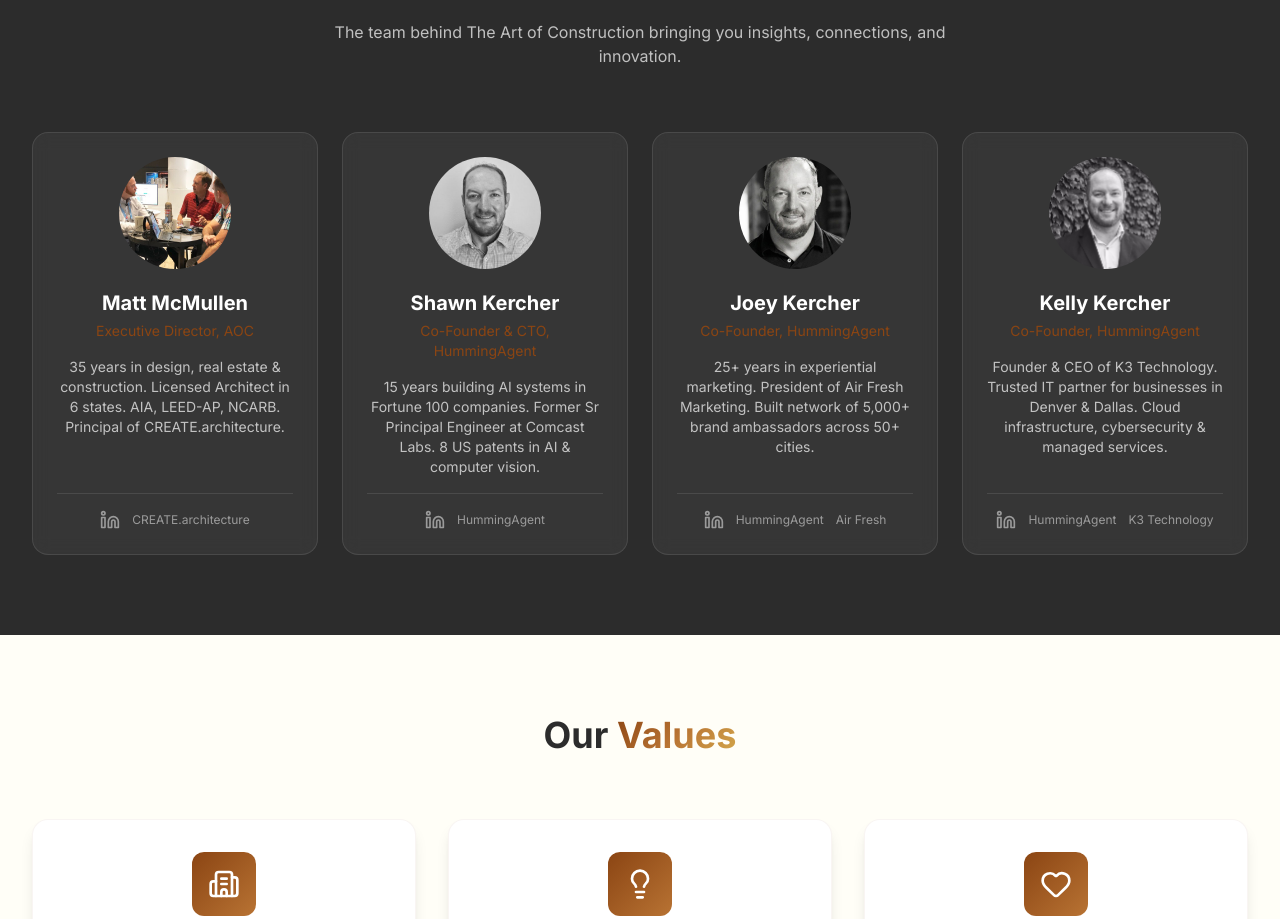
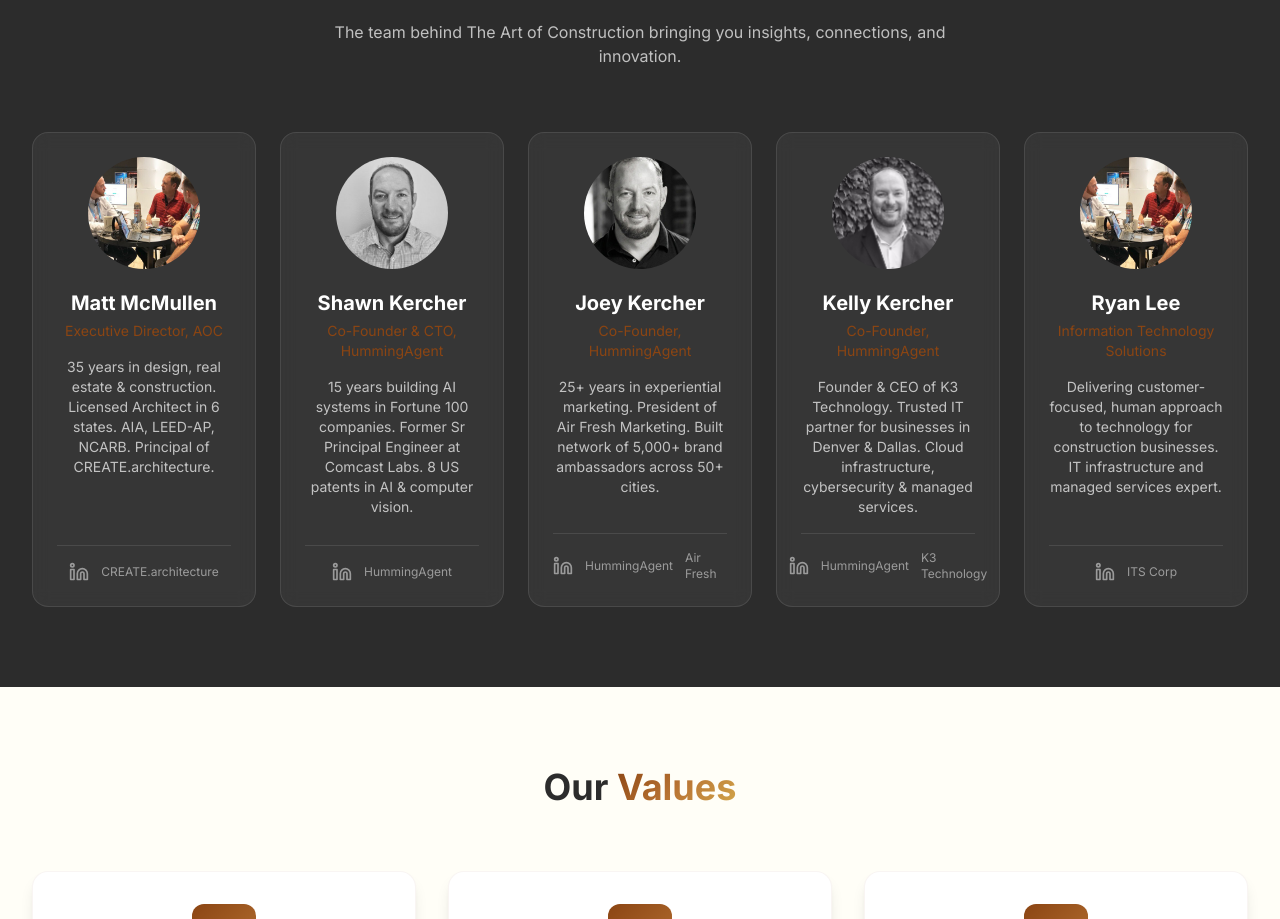
Before and after one commit to HummingAgent/aoc-website, a Next.js app: page /about in a window 1280 px wide. Shown: the part 3465-4384 px from the top of the page. Built offline with nearby package versions, Linux system fonts and the light colour scheme; a web font is replaced by a local one.

Commit message:
Add Ryan Lee to Leaders of the Tribe section
- Added Ryan Lee (Information Technology Solutions) after Kelly
- Updated grid to 5 columns for large screens
- Placeholder photo - need real headshot from Devon

Per Devon's request

```diff
--- a/src/app/about/page.tsx
+++ b/src/app/about/page.tsx
@@ -407,7 +407,7 @@
             </p>
           </motion.div>
 
-          <div className="grid md:grid-cols-2 lg:grid-cols-4 gap-6">
+          <div className="grid md:grid-cols-2 lg:grid-cols-3 xl:grid-cols-5 gap-6">
             {/* Matt McMullen */}
             <motion.div
               initial={{ opacity: 0, y: 20 }}
@@ -538,6 +538,38 @@
                 </a>
                 <a href="https://k3techs.com" target="_blank" rel="noopener noreferrer" className="text-white/50 hover:text-rust transition-colors text-xs">
                   K3 Technology
+                </a>
+              </div>
+            </motion.div>
+
+            {/* Ryan Lee */}
+            <motion.div
+              initial={{ opacity: 0, y: 20 }}
+              whileInView={{ opacity: 1, y: 0 }}
+              transition={{ duration: 0.6, delay: 0.5 }}
+              viewport={{ once: true }}
+              className="bg-white/5 rounded-2xl p-6 backdrop-blur-sm border border-white/10 flex flex-col"
+            >
+              <div className="w-28 h-28 mx-auto mb-5 rounded-full overflow-hidden">
+                <Image
+                  src="/images/leaders/ryan-lee.jpg"
+                  alt="Ryan Lee"
+                  width={112}
+                  height={112}
+                  className="w-full h-full object-cover"
+                />
+              </div>
+              <h3 className="text-xl font-bold text-white text-center mb-1">Ryan Lee</h3>
+              <p className="text-rust text-sm text-center mb-4">Information Technology Solutions</p>
+              <p className="text-white/70 text-sm text-center flex-grow">
+                Delivering customer-focused, human approach to technology for construction businesses. IT infrastructure and managed services expert.
+              </p>
+              <div className="flex justify-center items-center gap-3 mt-4 pt-4 border-t border-white/10">
+                <a href="https://www.linkedin.com/in/ryan-lee-31351313b/" target="_blank" rel="noopener noreferrer" className="text-white/50 hover:text-rust transition-colors">
+                  <Linkedin className="w-5 h-5" />
+                </a>
+                <a href="https://itsolutionsco.com" target="_blank" rel="noopener noreferrer" className="text-white/50 hover:text-rust transition-colors text-xs">
+                  ITS Corp
                 </a>
               </div>
             </motion.div>
```
Also changed, not shown: public/images/leaders/ryan-lee.jpg (added).
